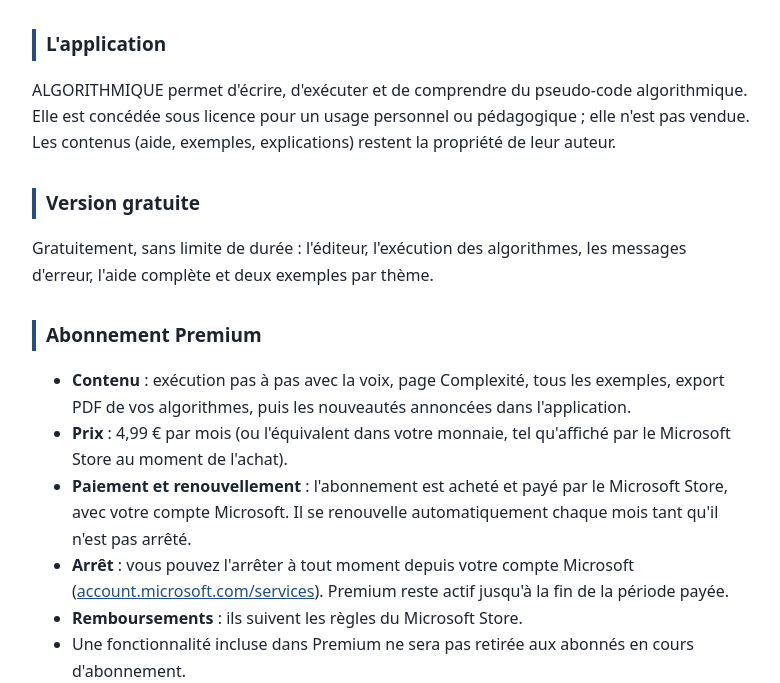
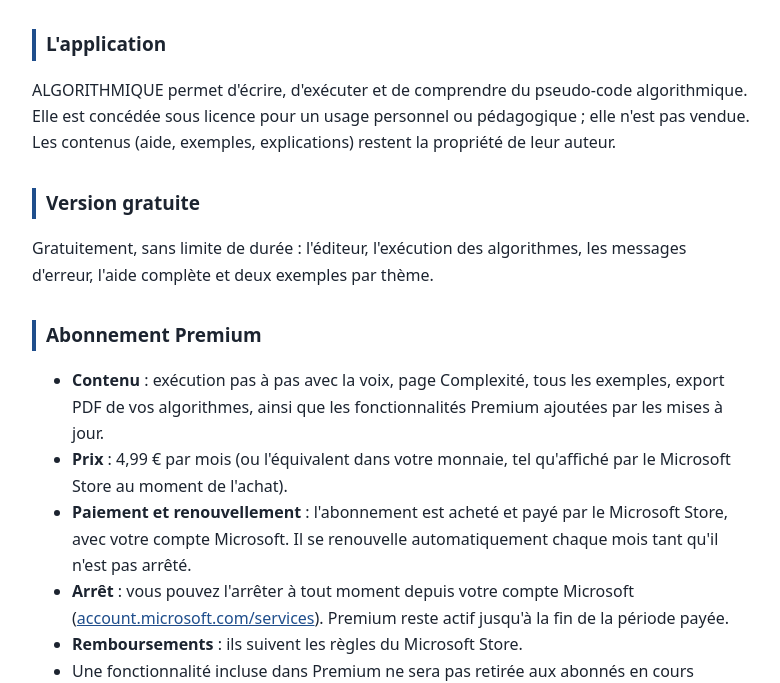
Before and after one commit to sdking1704/algorithmique-versions, a plain HTML site: page conditions.html in a window 1280 px wide. Shown: the part 126-809 px from the top of the page, without its empty margins (248-1028 px from the left). Drawn offline with Linux system fonts and the light colour scheme.

Commit message:
Conditions : formulation des fonctionnalités Premium
Co-Authored-By: Claude Opus 5.5 <noreply@anthropic.com>

```diff
--- a/conditions.html
+++ b/conditions.html
@@ -19,7 +19,7 @@
 
   <h2>Abonnement Premium</h2>
   <ul>
-    <li><strong>Contenu</strong> : exécution pas à pas avec la voix, page Complexité, tous les exemples, export PDF de vos algorithmes, puis les nouveautés annoncées dans l'application.</li>
+    <li><strong>Contenu</strong> : exécution pas à pas avec la voix, page Complexité, tous les exemples, export PDF de vos algorithmes, ainsi que les fonctionnalités Premium ajoutées par les mises à jour.</li>
     <li><strong>Prix</strong> : 4,99 € par mois (ou l'équivalent dans votre monnaie, tel qu'affiché par le Microsoft Store au moment de l'achat).</li>
     <li><strong>Paiement et renouvellement</strong> : l'abonnement est acheté et payé par le Microsoft Store, avec votre compte Microsoft. Il se renouvelle automatiquement chaque mois tant qu'il n'est pas arrêté.</li>
     <li><strong>Arrêt</strong> : vous pouvez l'arrêter à tout moment depuis votre compte Microsoft (<a href="https://account.microsoft.com/services">account.microsoft.com/services</a>). Premium reste actif jusqu'à la fin de la période payée.</li>
```
